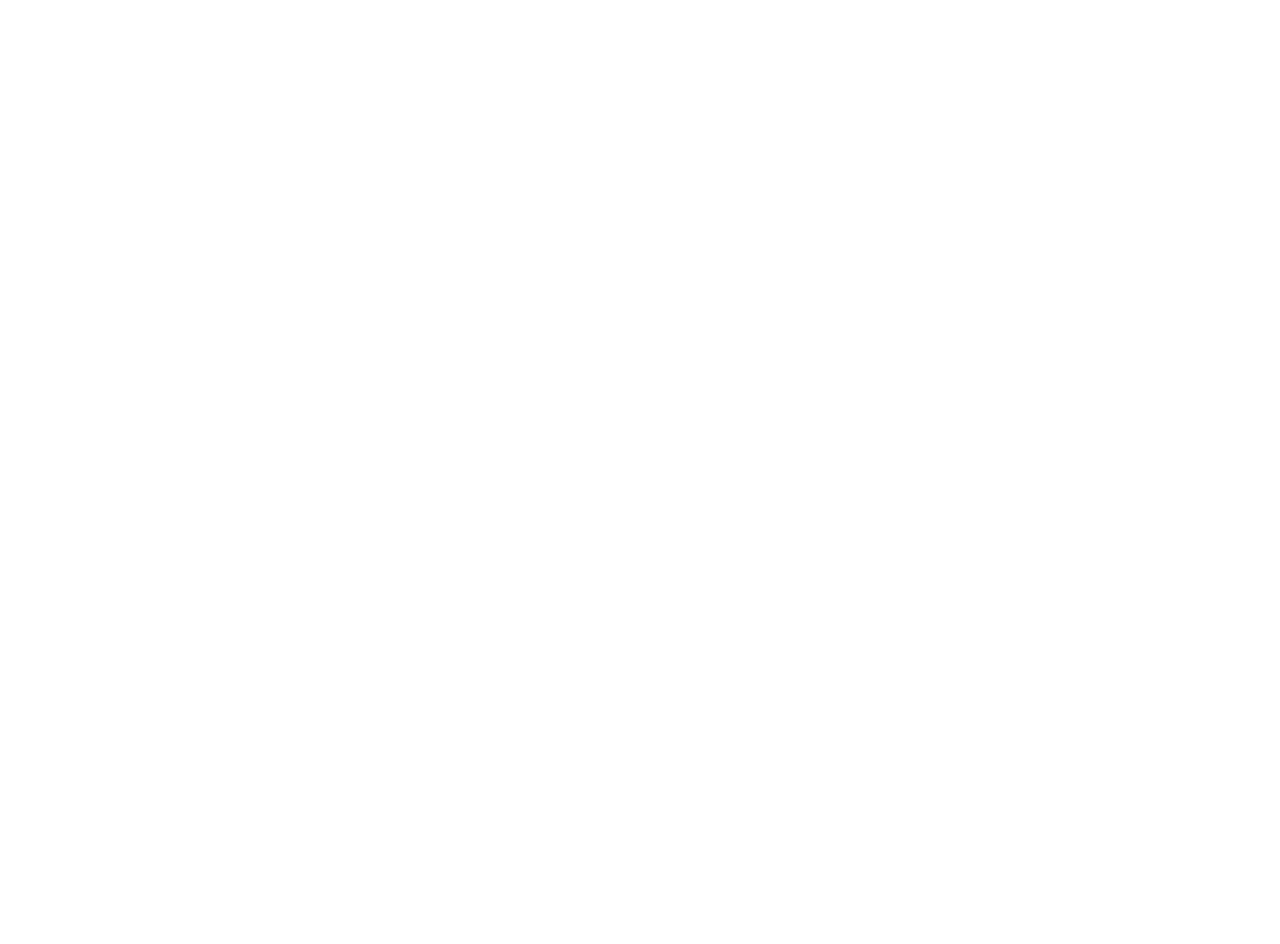
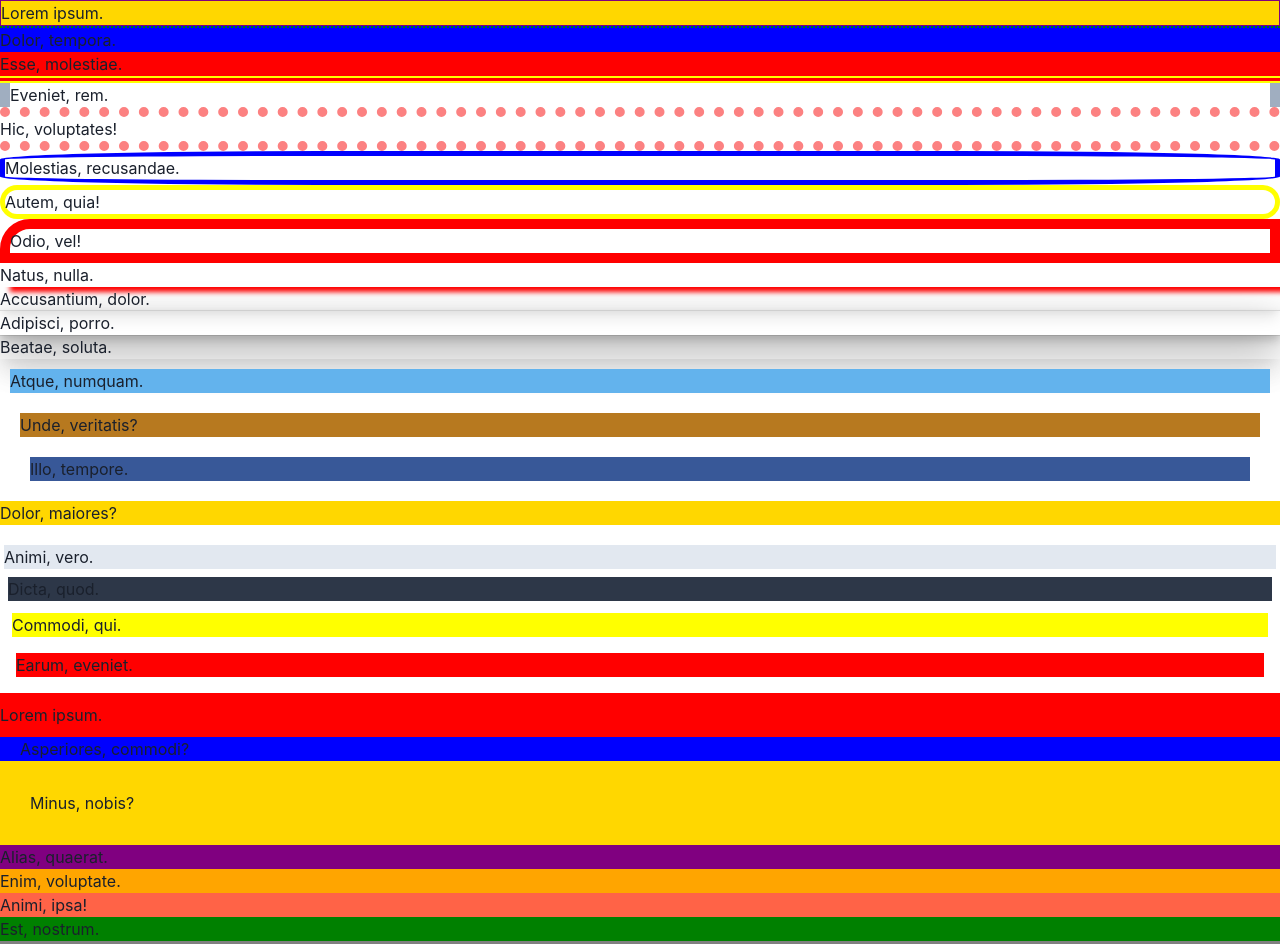
Before and after one commit to zxcvcx123/react20231031, a React (Create React App) app: page / in a window 1280 px wide. Shown: the top 944 px of the page. Before the commit the page ends 800 px from the top, so only its background shows below. Built offline with nearby package versions, Linux system fonts and the light colour scheme.

Commit message:
차크라 ui 연습

```diff
--- a/src/App.js
+++ b/src/App.js
@@ -1,5 +1,79 @@
+import { Box } from "@chakra-ui/react";
+
 function App() {
-  return <></>;
+  return (
+    <>
+      <Box bg={"gold"} border={"1px solid purple"}>
+        Lorem ipsum.
+      </Box>
+      <Box bg={"blue"} borderTop={"2px dotted green"}>
+        Dolor, tempora.
+      </Box>
+      <Box bg={"red"} borderBottom={"7px double yellow"}>
+        Esse, molestiae.
+      </Box>
+      <Box borderX={"10px solid"} borderColor={"gray.400"}>
+        Eveniet, rem.
+      </Box>
+      <Box borderY={"10px dotted"} borderColor={"red.300"}>
+        Hic, voluptates!
+      </Box>
+      <Box border={"5px solid blue"} borderRadius={"25%"}>
+        Molestias, recusandae.
+      </Box>
+      <Box border={"5px solid yellow"} borderRadius={"30"}>
+        Autem, quia!
+      </Box>
+      <Box border={"10px solid red"} borderTopLeftRadius={"30px"}>
+        Odio, vel!
+      </Box>
+      <Box shadow={"10px 5px 5px red"}>Natus, nulla.</Box>
+      <Box shadow={"lg"}>Accusantium, dolor.</Box>
+      <Box shadow={"dark-lg"}>Adipisci, porro.</Box>
+      <Box shadow={"xl"}>Beatae, soluta.</Box>
+      <Box bg={"blue.300"} m={"10px"}>
+        Atque, numquam.
+      </Box>
+      <Box bg={"yellow.600"} m={"20px"}>
+        Unde, veritatis?
+      </Box>
+      <Box bg={"facebook.500"} mx={"30px"}>
+        Illo, tempore.
+      </Box>
+      <Box bg={"gold"} my={"20px"}>
+        Dolor, maiores?
+      </Box>
+      <Box bg={"gray.200"} m={1}>
+        Animi, vero.
+      </Box>
+      <Box bg={"gray.700"} m={2}>
+        Dicta, quod.
+      </Box>
+      <Box bg={"yellow"} m={3}>
+        Commodi, qui.
+      </Box>
+      <Box bg={"red"} m={4}>
+        Earum, eveniet.
+      </Box>
+
+      <Box bg="red" py={"10px"}>
+        Lorem ipsum.
+      </Box>
+      <Box bg="blue" px={"20px"}>
+        Asperiores, commodi?
+      </Box>
+      <Box bg="gold" p={"30px"}>
+        Minus, nobis?
+      </Box>
+      <Box bg="purple">Alias, quaerat.</Box>
+      <Box bg="orange">Enim, voluptate.</Box>
+      <Box bg="tomato">Animi, ipsa!</Box>
+      <Box bg="green">Est, nostrum.</Box>
+      <Box bg="gray">Minima, tempore!</Box>
+      <Box bg="skyblue">Aut, molestias.</Box>
+      <Box bg="silver">Architecto, quod.</Box>
+    </>
+  );
 }
 
 export default App;
```
